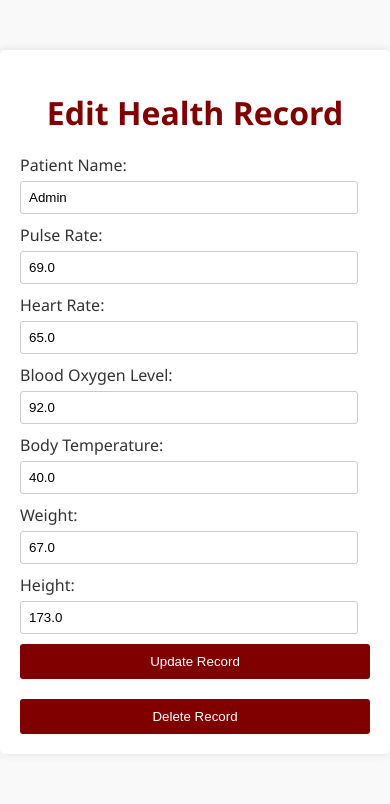
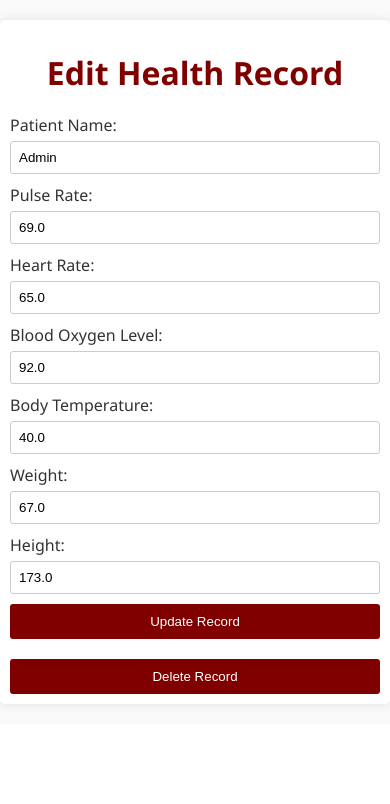
Before and after one commit to Webapphmchair/webapphmchair, a Django app: page /edit-health-record/6/ in a window 390 px wide. Shown: the part 146-950 px from the top of the page. After the commit the page ends 853 px from the top, so only its background shows below. Run offline with Django 5.2, Linux system fonts and the light colour scheme; a user stored in the database is signed in; data comes from the database, SQL or seed files in the repository.

Commit message:
Update edit_health_record.html

```diff
--- a/health_monitorapp/templates/health_monitorapp/edit_health_record.html
+++ b/health_monitorapp/templates/health_monitorapp/edit_health_record.html
@@ -113,6 +113,18 @@
         .navbar a:hover {
             background-color: #005600; /* Dark Green */
         }
+
+         /* Responsive styles */
+        @media screen and (max-width: 768px) {
+            .container {
+                max-width: 100%; /* Adjusted max-width for smaller screens */
+                margin: 20px auto; /* Adjusted margin for centering on smaller screens */
+                padding: 10px; /* Adjusted padding for smaller screens */
+            }
+            input[type="text"] {
+                width: 100%; /* Make input fields full width on smaller screens */
+            }
+        }
     </style>
 </head>
 <body>
```
